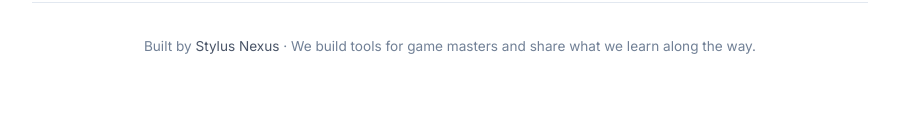
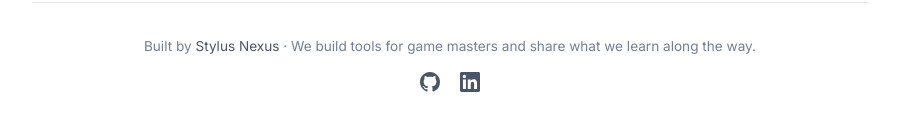
Before and after one commit to stylusnexus/full-starter, a website: page docs/index.html in a window 1280 px wide. Shown: the part 2594-2725 px from the top of the page, without its empty margins (190-1089 px from the left). Drawn offline with Linux system fonts and the light colour scheme.

Commit message:
feat: add GitHub and LinkedIn icons to footer

```diff
--- a/docs/index.html
+++ b/docs/index.html
@@ -375,6 +375,10 @@
     <!-- Footer -->
     <footer>
       <p>Built by <a href="https://github.com/stylusnexus">Stylus Nexus</a> &middot; We build tools for game masters and share what we learn along the way.</p>
+      <p style="margin-top: 0.75rem;">
+        <a href="https://github.com/stylusnexus" style="margin-right: 1rem;" title="GitHub"><svg width="20" height="20" viewBox="0 0 24 24" fill="currentColor" style="vertical-align: middle;"><path d="M12 0C5.37 0 0 5.37 0 12c0 5.31 3.435 9.795 8.205 11.385.6.105.825-.255.825-.57 0-.285-.015-1.23-.015-2.235-3.015.555-3.795-.735-4.035-1.41-.135-.345-.72-1.41-1.23-1.695-.42-.225-1.02-.78-.015-.795.945-.015 1.62.87 1.845 1.23 1.08 1.815 2.805 1.305 3.495.99.105-.78.42-1.305.765-1.605-2.67-.3-5.46-1.335-5.46-5.925 0-1.305.465-2.385 1.23-3.225-.12-.3-.54-1.53.12-3.18 0 0 1.005-.315 3.3 1.23.96-.27 1.98-.405 3-.405s2.04.135 3 .405c2.295-1.56 3.3-1.23 3.3-1.23.66 1.65.24 2.88.12 3.18.765.84 1.23 1.905 1.23 3.225 0 4.605-2.805 5.625-5.475 5.925.435.375.81 1.095.81 2.22 0 1.605-.015 2.895-.015 3.3 0 .315.225.69.825.57A12.02 12.02 0 0024 12c0-6.63-5.37-12-12-12z"/></svg></a>
+        <a href="https://www.linkedin.com/company/stylusnexus-holdings-llc/" title="LinkedIn"><svg width="20" height="20" viewBox="0 0 24 24" fill="currentColor" style="vertical-align: middle;"><path d="M20.447 20.452h-3.554v-5.569c0-1.328-.027-3.037-1.852-3.037-1.853 0-2.136 1.445-2.136 2.939v5.667H9.351V9h3.414v1.561h.046c.477-.9 1.637-1.85 3.37-1.85 3.601 0 4.267 2.37 4.267 5.455v6.286zM5.337 7.433a2.062 2.062 0 01-2.063-2.065 2.064 2.064 0 112.063 2.065zm1.782 13.019H3.555V9h3.564v11.452zM22.225 0H1.771C.792 0 0 .774 0 1.729v20.542C0 23.227.792 24 1.771 24h20.451C23.2 24 24 23.227 24 22.271V1.729C24 .774 23.2 0 22.222 0h.003z"/></svg></a>
+      </p>
     </footer>
 
   </div>
```
